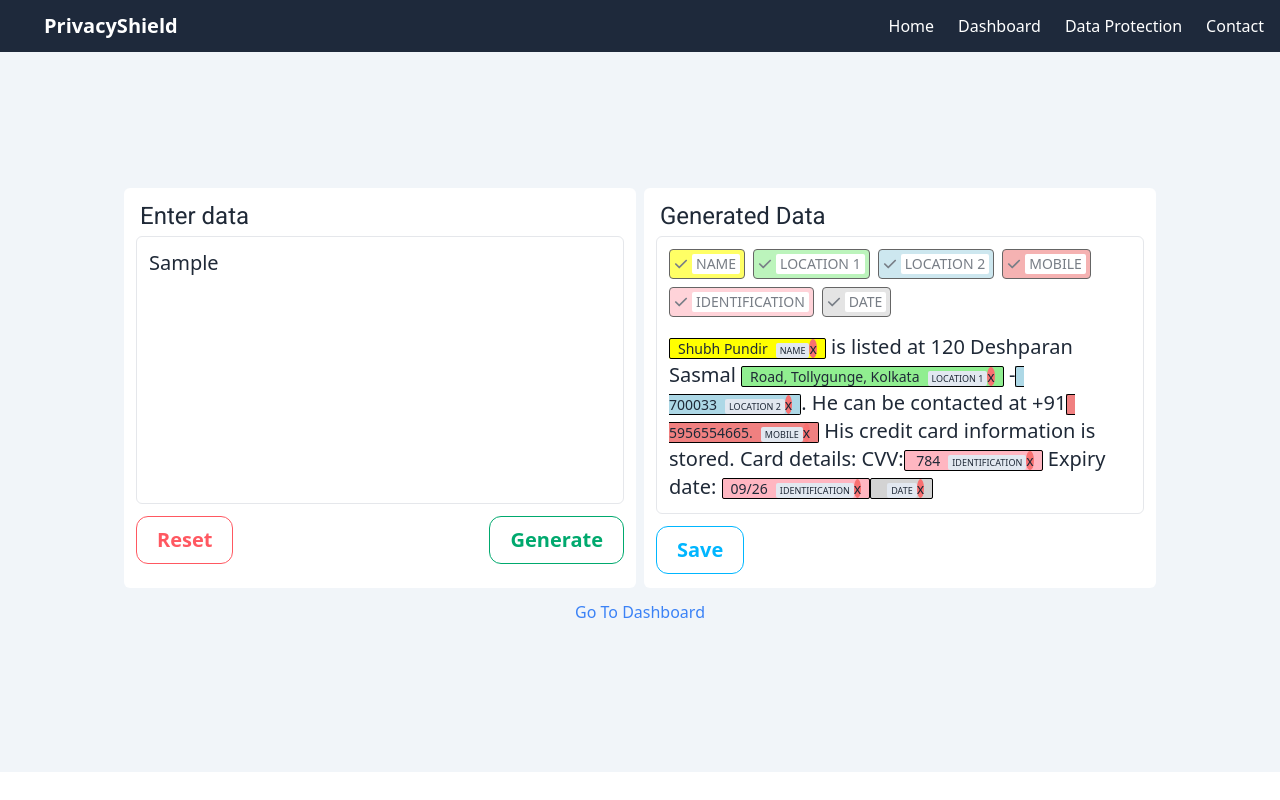
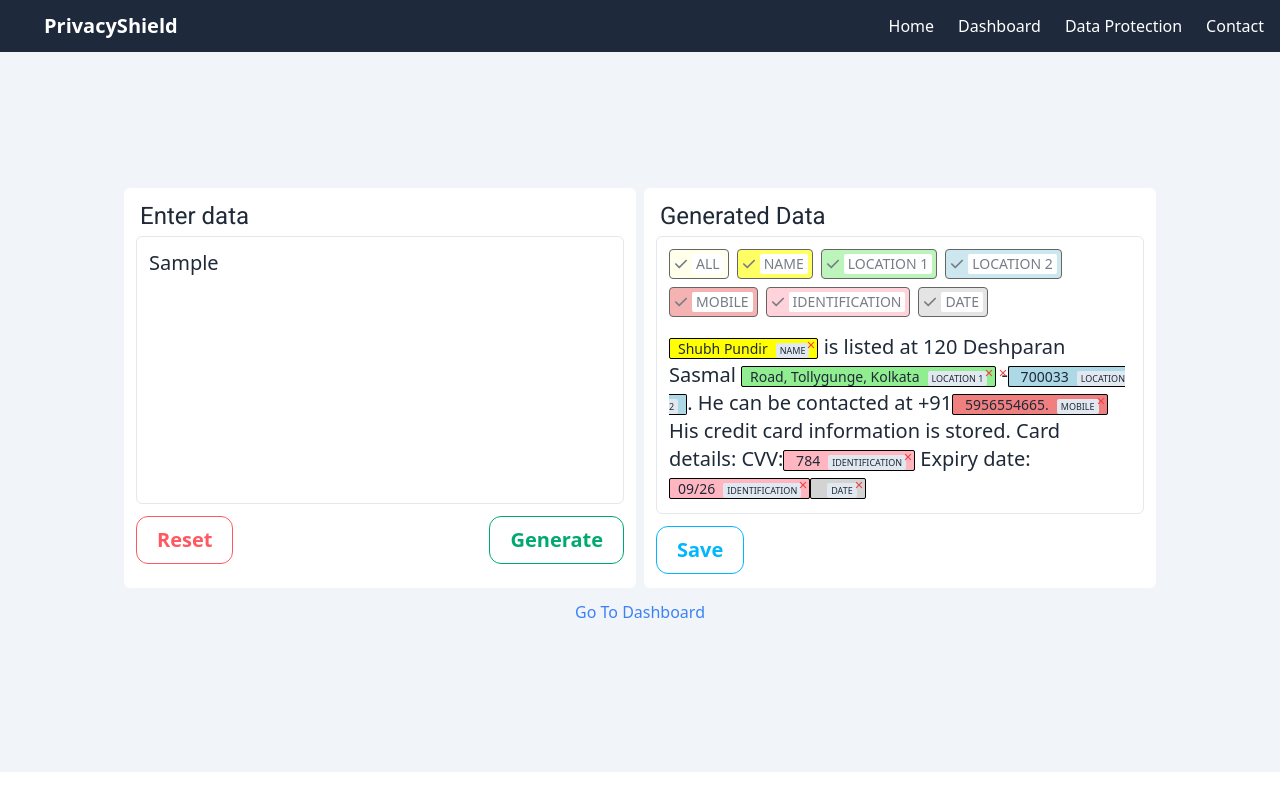
Before and after one commit to ShubhPundir/SIH, a React (Vite) app in the folder client/: page /data in a window 1280 px wide. Both pictures are taken after typing "Sample" into the empty fields and a click on the button "Generate". Built offline with nearby package versions, Linux system fonts and the light colour scheme.

Commit message:
add all tag and remove button

```diff
--- a/client/src/components/HighlightedText.jsx
+++ b/client/src/components/HighlightedText.jsx
@@ -3,7 +3,7 @@ import { FaCheck } from "react-icons/fa6";
 import { IoClose } from "react-icons/io5";
 
 // Data object (as provided)
-const data = {
+const initialData = {
   "0,12": ["Shubh Pundir", "NAME"],
   "47,72": ["120 Deshparan Sasmal Road", "LOCATION 1"],
   "74,81": ["Tollygunge,Kolkata - 700033", "LOCATION 2"],
@@ -29,7 +29,15 @@ const colorMap = {
 };
 
 const HighlightedText = () => {
+  const [data, setData] = useState(initialData); // Store current data
   const [selectedTag, setSelectedTag] = useState(null); // Track selected tag
+
+  // Function to handle removing a highlighted item
+  const handleRemoveItem = (keyToRemove) => {
+    const updatedData = { ...data };
+    delete updatedData[keyToRemove];
+    setData(updatedData); // Update the state to reflect the removal
+  };
 
   const renderHighlightedText = () => {
     let highlightedElements = [];
@@ -38,7 +46,7 @@ const HighlightedText = () => {
     // Convert key object keys into an array of entries (start, end, [value, label])
     const entries = Object.entries(data).map(([key, value]) => {
       const [start, end] = key.split(",").map(Number); // Convert string range back to numbers
-      return { start, end, value };
+      return { start, end, value, key }; // Include the key in the entry
     });
 
     // Sort entries by their start position to ensure text is processed in order
@@ -52,12 +60,12 @@ const HighlightedText = () => {
         );
       }
 
-      // Only highlight if the tag matches or no tag is selected
-      if (!selectedTag || selectedTag === entry.value[1]) {
+      // Highlight the text if the selected tag matches, or if "All" is selected
+      if (!selectedTag || selectedTag === entry.value[1] || selectedTag === "ALL") {
         highlightedElements.push(
           <span
             key={entry.start}
-            className="text-sm rounded-sm px-2 border-[1px] border-black"
+            className="text-sm rounded-sm px-2 border-[1px] border-black relative"
             style={{
               backgroundColor: colorMap[entry.value[1]],
             }}
@@ -66,7 +74,13 @@ const HighlightedText = () => {
             <span className="ml-2 bg-slate-200 text-[9px] rounded-sm px-1 py-[1px]">
               {entry.value[1]}
             </span>
-              <span className="bg-red-400  h-[8px] text-[14px] w-[8px]  rounded-[50%]">x</span>
+            {/* Cross button to remove the item */}
+            <button
+              className="absolute top-0 right-0 text-red-500 text-xs hover:text-red-700"
+              onClick={() => handleRemoveItem(entry.key)}
+            >
+              <IoClose />
+            </button>
           </span>
         );
       } else {
@@ -97,6 +111,22 @@ const HighlightedText = () => {
 
     return (
       <div className="mb-4 flex items-center flex-wrap gap-2 text-sm">
+        {/* Add the "Select All" option */}
+        <div
+          onClick={() => setSelectedTag(selectedTag === "ALL" ? null : "ALL")}
+          className={`flex items-center w-fit gap-1 p-1 border rounded cursor-pointer ${
+            selectedTag === "ALL" ? "opacity-100" : "opacity-60"
+          }`}
+          style={{
+            backgroundColor: "lightyellow",
+            border: `1px solid black`,
+          }}
+        >
+          <FaCheck />
+          <span className="bg-white px-1 text-sm rounded-sm">ALL</span>
+        </div>
+
+        {/* Render other tags */}
         {Array.from(uniqueTypes).map((type) => (
           <div
             key={type}
@@ -113,16 +143,6 @@ const HighlightedText = () => {
             <span className="bg-white px-1 text-sm rounded-sm">{type}</span>
           </div>
         ))}
-         {/* <div
-            onClick={() => setSelectedTag(selectedTag === 'all' ? null : "all")} // Toggle tag on click
-            className={`flex items-center w-fit gap-1 p-1 border rounded cursor-pointer ${
-              selectedTag === "all" ? "opacity-100" : "opacity-60"
-            }`}
-
-          >
-            <FaCheck />
-            <span className="bg-white px-1 text-sm rounded-sm">{type}</span>
-          </div> */}
       </div>
     );
   };
```
